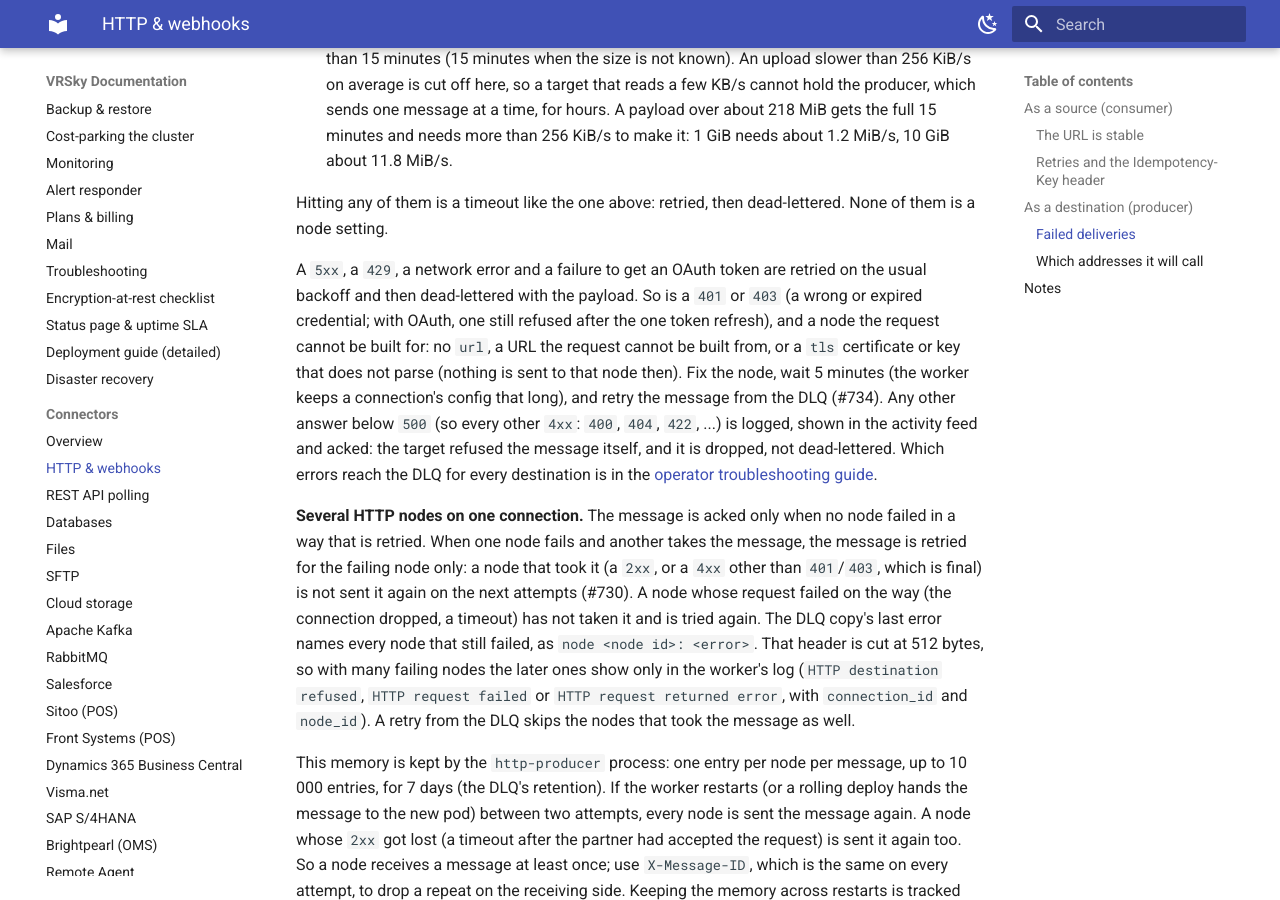
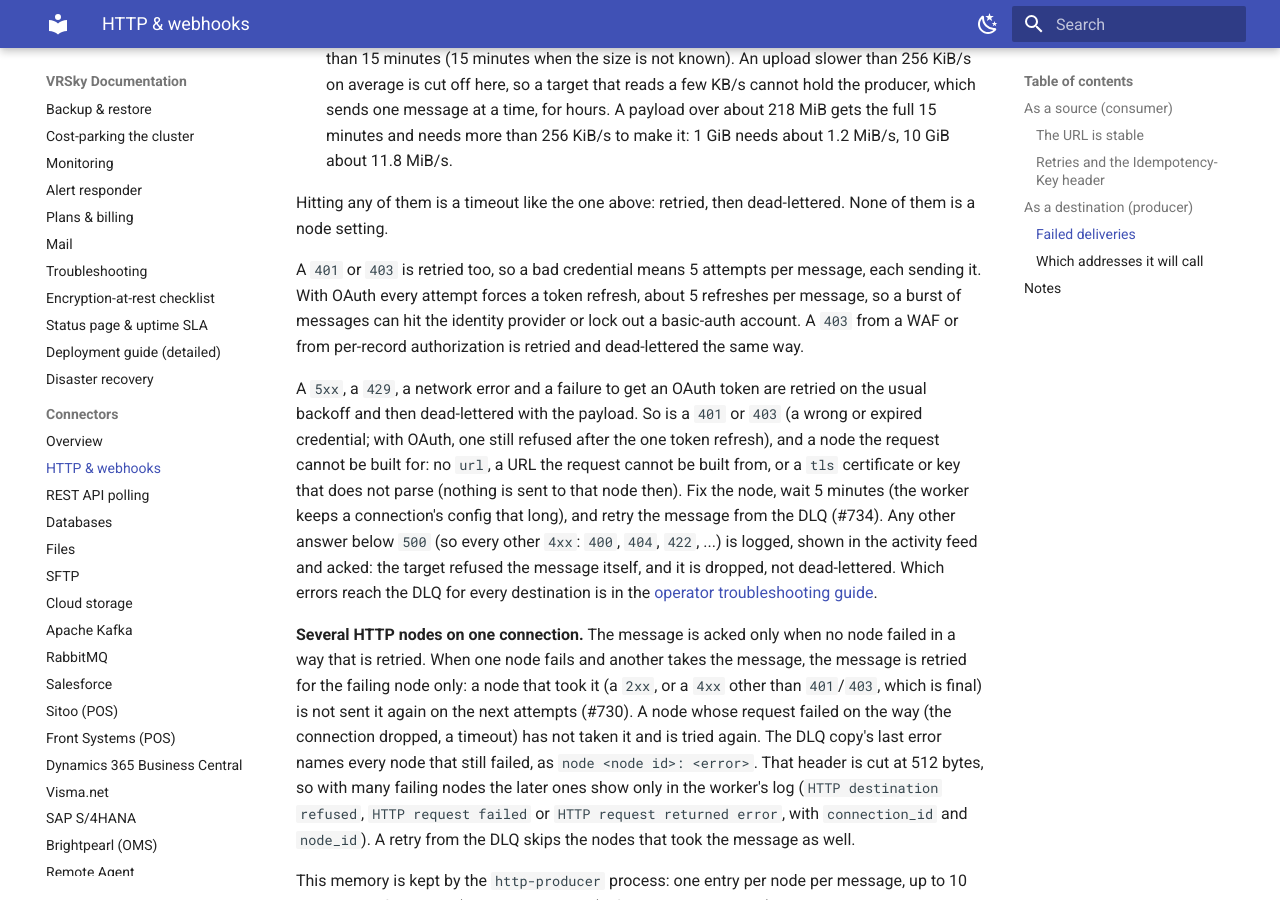
Before and after one commit to ValueRetail/vrsky, an MkDocs documentation site: the page built from docs/connectors/http.md, in a window 1280 px wide and 900 px high, scrolled down 3728 px. Built offline with MkDocs 1.6.1 and Material for MkDocs 9.7.7, drawn with Linux system fonts in a browser that asks for light colours.

Commit message:
docs: note fan-out duplicates, SFTP template failures and HTTP 401/403 retries (#734)
Co-Authored-By: Claude Opus 5.5 <noreply@anthropic.com>

```diff
--- a/docs/connectors/http.md
+++ b/docs/connectors/http.md
@@ -148,6 +148,12 @@ instead (#774):
 Hitting any of them is a timeout like the one above: retried, then
 dead-lettered. None of them is a node setting.
 
+A `401` or `403` is retried too, so a bad credential means 5 attempts per
+message, each sending it. With OAuth every attempt forces a token refresh,
+about 5 refreshes per message, so a burst of messages can hit the identity
+provider or lock out a basic-auth account. A `403` from a WAF or from
+per-record authorization is retried and dead-lettered the same way.
+
 A `5xx`, a `429`, a network error and a failure to get an OAuth token are
 retried on the usual backoff and then dead-lettered with the payload. So is a
 `401` or `403` (a wrong or expired credential; with OAuth, one still refused
@@ -164,14 +170,14 @@ dead-lettered. Which errors reach the DLQ for every destination is in the
 **Several HTTP nodes on one connection.** The message is acked only when no
 node failed in a way that is retried. When one node fails and another takes
 the message, the message is retried for the failing node only: a node that
-took it (a `2xx`, or a `4xx` other than `401`/`403`, which is final) is not sent it again on the
-next attempts (#730). A node whose request failed on the way (the connection
+took it (a `2xx`, or a `4xx` other than `401`/`403`, which is final) is not sent
+it again on the next attempts (#730). A node whose request failed on the way (the connection
 dropped, a timeout) has not taken it and is tried again. The DLQ copy's last
 error names every node that still failed, as `node <node id>: <error>`. That
 header is cut at 512 bytes, so with many failing nodes the later ones show
 only in the worker's log (`HTTP destination refused`, `HTTP request failed`
-or `HTTP request returned error`, with `connection_id` and `node_id`). A retry from the DLQ skips the nodes that
-took the message as well.
+or `HTTP request returned error`, with `connection_id` and `node_id`). A retry
+from the DLQ skips the nodes that took the message as well.
 
 This memory is kept by the `http-producer` process: one entry per node per
 message, up to 10 000 entries, for 7 days (the DLQ's retention). If the
```
Also changed, not shown: docs/connectors/cloud-storage.md (+3 -1 lines), docs/connectors/kafka.md (+3 -1 lines), docs/connectors/rabbitmq.md (+3 -1 lines), docs/connectors/sftp.md (+1 -1 lines), plans/issue-734-replayable-permanent-errors.md (+15 -0 lines).
